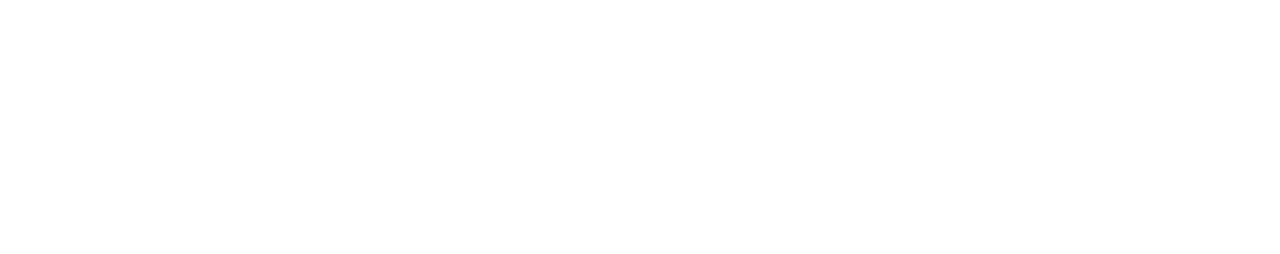
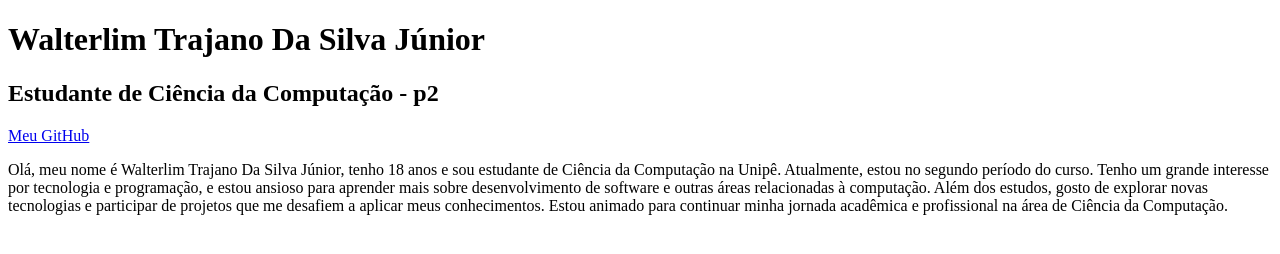
Before and after one commit to walterlimtrajano/exerciciosFrontEnd, a plain HTML site: page aula1/index.html in a window 1280 px wide. Drawn offline with Linux system fonts and the light colour scheme.

Commit message:
site de apresentação, falta colocar o link do linkedin, imagem e estiliziar.

```diff
--- a/aula1/index.html
+++ b/aula1/index.html
@@ -3,9 +3,12 @@
 <head>
     <meta charset="UTF-8">
     <meta name="viewport" content="width=device-width, initial-scale=1.0">
-    <title>Document</title>
+    <title>Walterlim</title>
 </head>
 <body>
-
+    <h1> Walterlim Trajano Da Silva Júnior </h1>
+    <h2> Estudante de Ciência da Computação - p2 </h2>
+    <a href="https://github.com/walterlimtrajano" target="_blank">Meu GitHub</a>
+    <p> Olá, meu nome é Walterlim Trajano Da Silva Júnior, tenho 18 anos e sou estudante de Ciência da Computação na Unipê. Atualmente, estou no segundo período do curso. Tenho um grande interesse por tecnologia e programação, e estou ansioso para aprender mais sobre desenvolvimento de software e outras áreas relacionadas à computação. Além dos estudos, gosto de explorar novas tecnologias e participar de projetos que me desafiem a aplicar meus conhecimentos. Estou animado para continuar minha jornada acadêmica e profissional na área de Ciência da Computação. </p>
 </body>
 </html>
```
